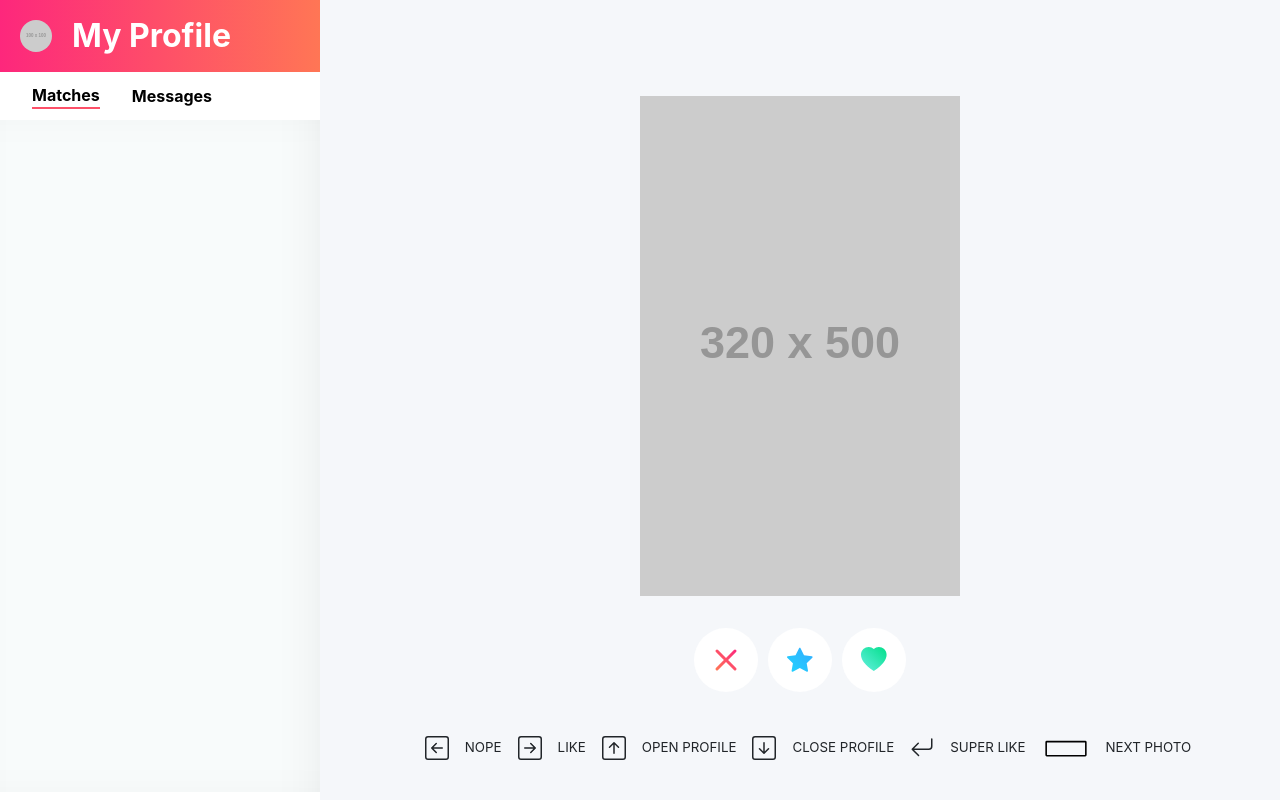
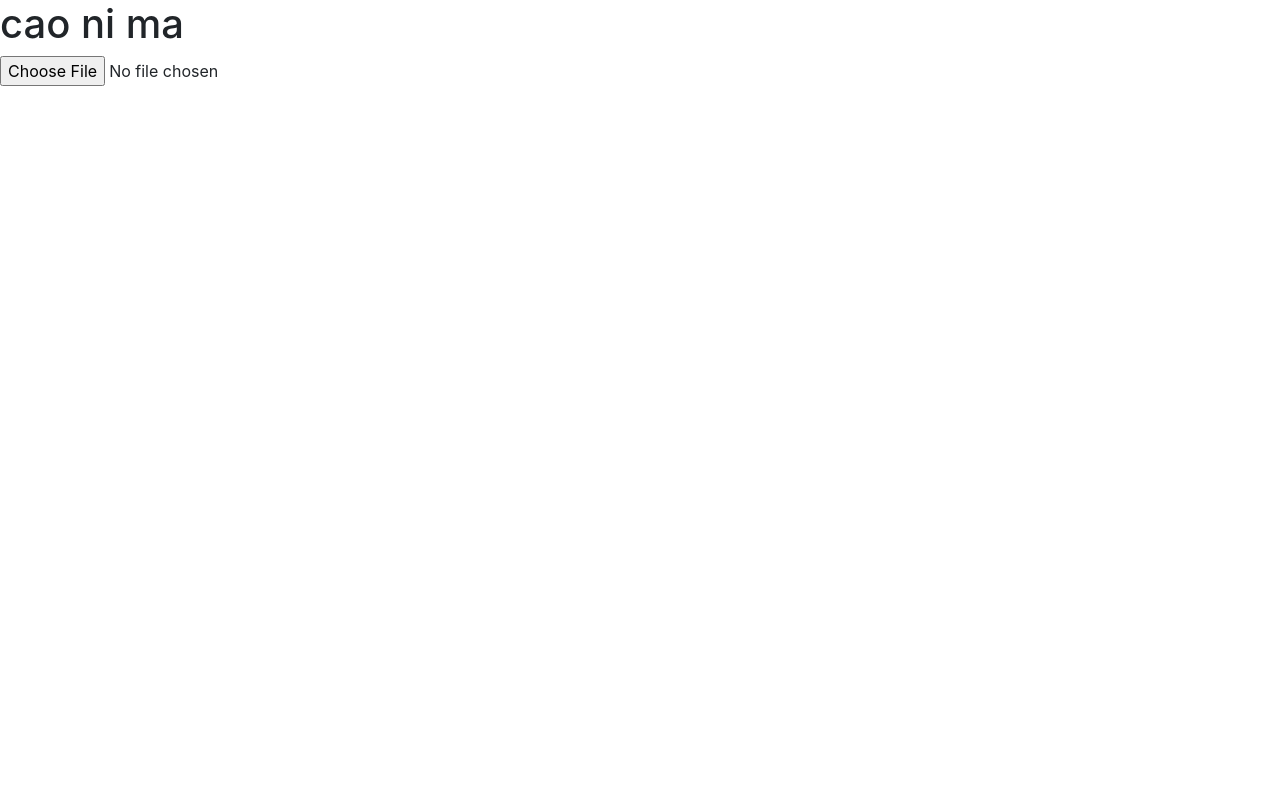
Before and after one commit to NTinderU/NTinderU, a React (Create React App) app in the folder frontend/: page / in a window 1280 px wide. Built offline with nearby package versions, Linux system fonts and the light colour scheme.

Commit message:
imgur upload utility

```diff
--- a/frontend/src/App.js
+++ b/frontend/src/App.js
@@ -2,14 +2,15 @@ import React, { useState } from "react";
 import IndexPage from "./IndexPage/IndexPage";
 import ContextStore from "./ContextStore";
 import MainPage from "./MainPage/MainPage";
-
+import Imgur from "./UploadPage/Imgur"
 const App = () => {
 	const [loggedIn, setLoggedIn] = useState(true);
 	const [loggedInUser, setLoggedInUser] = useState("");
 	return (
-		<ContextStore.Provider value={{ setLoggedIn, loggedInUser, setLoggedInUser }}>
-			{loggedIn ? <MainPage /> : <IndexPage />}
-		</ContextStore.Provider>
+		<Imgur />
+		// <ContextStore.Provider value={{ setLoggedIn, loggedInUser, setLoggedInUser }}>
+		// 	{loggedIn ? <MainPage /> : <IndexPage />}
+		// </ContextStore.Provider>
 	);
 };
 
--- /dev/null
+++ b/frontend/src/UploadPage/Imgur.js
@@ -0,0 +1,53 @@
+import React from "react";
+const Imgur = () => {
+    const uploadImage = () => {
+        const r = new XMLHttpRequest();
+        const d = new FormData();
+        const e = document.getElementsByClassName("input-image")[0].files[0];
+        var u;
+
+        d.append("image", e);
+
+        r.open("POST", "https://api.imgur.com/3/image/");
+        r.setRequestHeader("Authorization", `Client-ID 9168127d8892b1c`);
+        r.onreadystatechange = function () {
+            if (r.status === 200 && r.readyState === 4) {
+                let res = JSON.parse(r.responseText);
+                u = `https://i.imgur.com/${res.data.id}.png`;
+                alert(u);
+
+                const d = document.createElement("div");
+                d.className = "image";
+                document.getElementsByTagName("body")[0].appendChild(d);
+
+                const i = document.createElement("img");
+                i.className = "image-src";
+                i.src = u;
+                document.getElementsByClassName("image")[0].appendChild(i);
+
+                const a = document.createElement("a");
+                a.className = "image-link";
+                a.href = u;
+                document.getElementsByClassName("image")[0].appendChild(a);
+
+                const p = document.createElement("p");
+                p.className = "image-url";
+                p.innerHTML = u;
+                document.getElementsByClassName("image-link")[0].appendChild(p);
+            } else {
+                console.log(r)
+            }
+        };
+        r.send(d);
+    };
+    return (
+        <div>
+            <h1>cao ni ma</h1>
+            <form>
+                <input type="file" onChange={uploadImage} className="input-image" />
+            </form>
+        </div>
+    );
+};
+
+export default Imgur;
```
